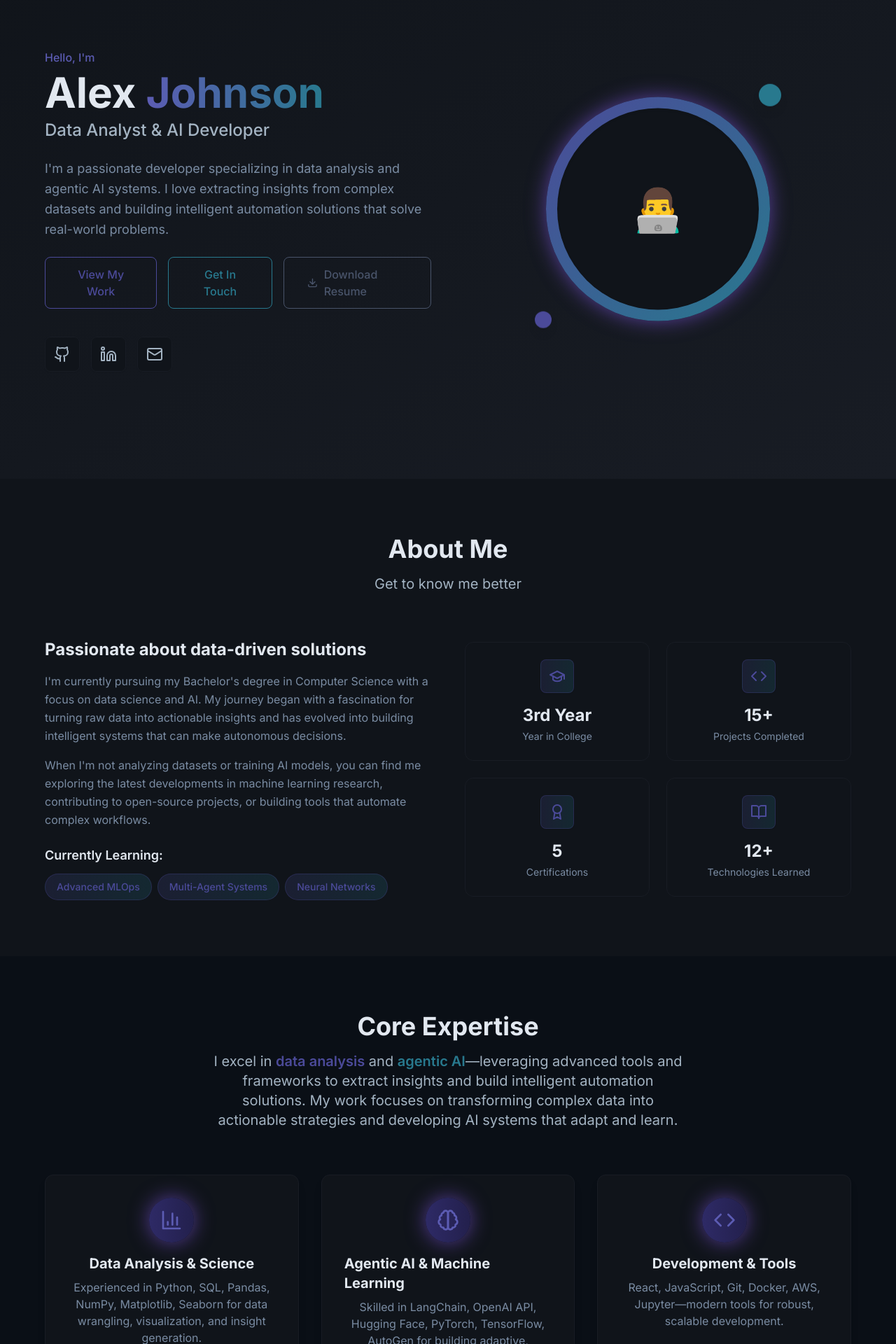
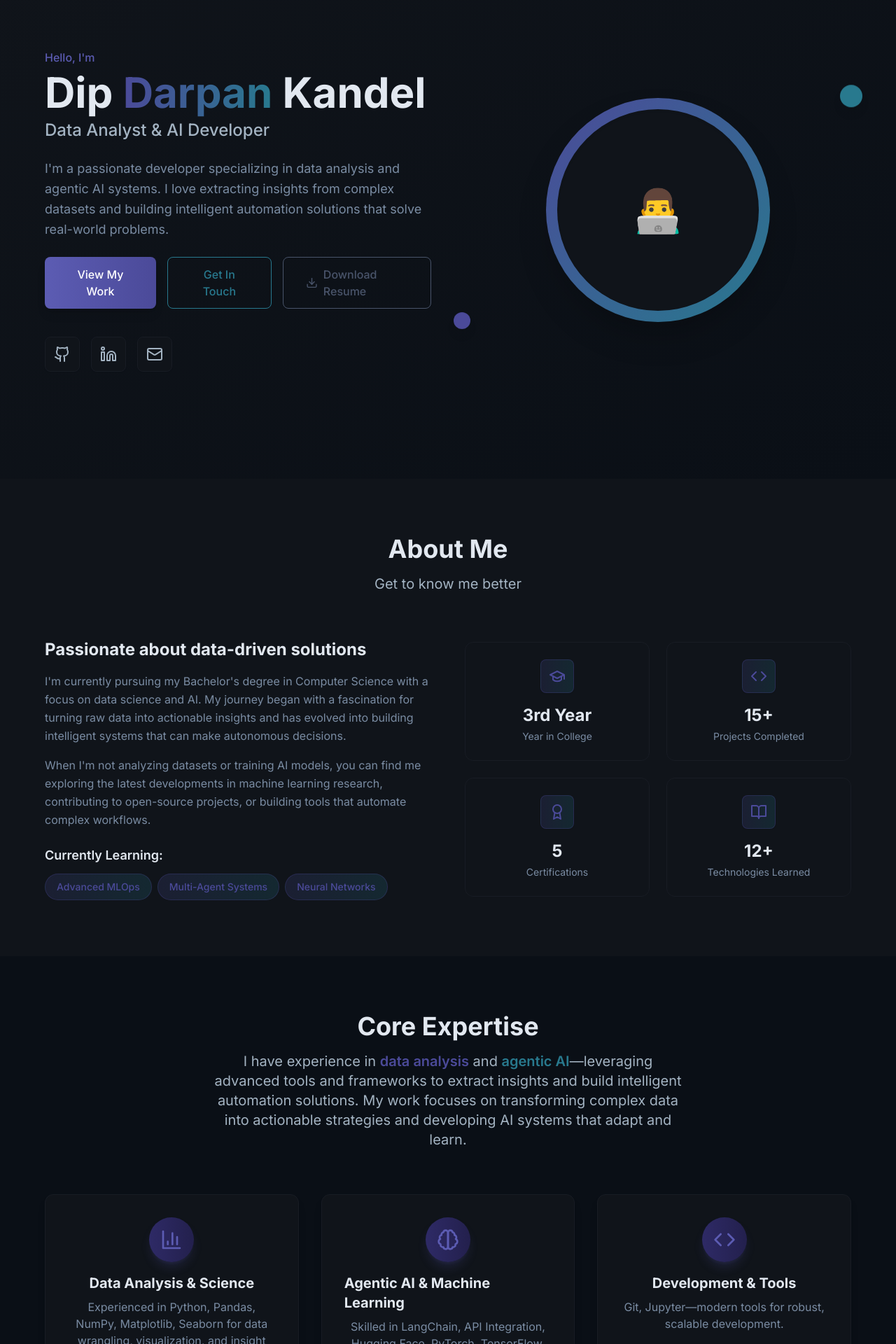
Before and after one commit to dip051030/Portfolio, a React (Vite) app: page / in a window 1280 px wide. Shown: the part 100-2020 px from the top of the page at 70% size. Built offline with nearby package versions, Linux system fonts and the light colour scheme.

Commit message:
again updating.

```diff
--- a/src/components/Header.jsx
+++ b/src/components/Header.jsx
@@ -1,49 +1,64 @@
-import React, { useState } from 'react'
-import { Menu, X } from 'lucide-react'
+import React, {useEffect, useState} from 'react'
+import {Menu, X} from 'lucide-react'
 
-const Header = ({ activeSection, setActiveSection }) => {
+const Header = ({activeSection, setActiveSection}) => {
     const [isMenuOpen, setIsMenuOpen] = useState(false)
 
-  const navItems = [
-    { id: 'home', label: 'Home' },
-    { id: 'about', label: 'About' },
-    { id: 'skills', label: 'Skills' },
-    { id: 'projects', label: 'Projects' },
-    { id: 'contact', label: 'Contact' }
-  ]
+    const navItems = [{id: 'home', label: 'Home'}, {id: 'about', label: 'About'}, {
+        id: 'skills',
+        label: 'Skills'
+    }, {id: 'projects', label: 'Projects'}, {id: 'contact', label: 'Contact'}]
+
+    // Add intersection observer for proper section tracking
+    useEffect(() => {
+        const observerOptions = {
+            root: null, rootMargin: '-50% 0px -50% 0px', threshold: 0
+        }
+
+        const observer = new IntersectionObserver((entries) => {
+            entries.forEach((entry) => {
+                if (entry.isIntersecting) {
+                    setActiveSection(entry.target.id)
+                }
+            })
+        }, observerOptions)
+
+        navItems.forEach((item) => {
+            const element = document.getElementById(item.id)
+            if (element) observer.observe(element)
+        })
+
+        return () => observer.disconnect()
+    }, [setActiveSection])
 
     const scrollToSection = (sectionId) => {
         const element = document.getElementById(sectionId)
         if (element) {
-      element.scrollIntoView({ behavior: 'smooth' })
+            element.scrollIntoView({behavior: 'smooth'})
         }
         setActiveSection(sectionId)
         setIsMenuOpen(false)
     }
 
     return (
-    <header className="fixed top-0 w-full bg-dark-100/90 backdrop-blur-md z-50 border-b border-dark-300 shadow-lg">
+        <header className="fixed top-0 w-full bg-dark-100/95 backdrop-blur-md z-50 border-b border-dark-300 shadow-lg">
             <nav className="section-padding py-4">
                 <div className="flex items-center justify-between">
                     <div className="text-2xl font-bold gradient-text glow-effect">
                         Portfolio
+
+
                     </div>
 
                     {/* Desktop Navigation */}
                     <div className="hidden md:flex space-x-8">
-            {navItems.map((item) => (
-              <button
+                        {navItems.map((item) => (<button
                             key={item.id}
                             onClick={() => scrollToSection(item.id)}
-                className={`text-sm font-medium transition-all duration-300 px-3 py-2 rounded-lg ${
-                  activeSection === item.id
-                    ? 'text-secondary-400 bg-secondary-400/10 shadow-secondary-500/20'
-                    : 'text-primary-700 hover:text-secondary-400 hover:bg-secondary-400/5'
-                }`}
+                            className={`text-sm font-medium transition-all duration-300 px-3 py-2 rounded-lg ${activeSection === item.id ? 'text-secondary-400 bg-secondary-400/10 shadow-secondary-500/20' : 'text-primary-700 hover:text-secondary-400 hover:bg-secondary-400/5'}`}
                         >
                             {item.label}
-              </button>
-            ))}
+                        </button>))}
                     </div>
 
                     {/* Mobile Menu Button */}
@@ -51,33 +66,24 @@ const Header = ({ activeSection, setActiveSection }) => {
                         className="md:hidden p-2 text-primary-700 hover:text-secondary-400 transition-colors"
                         onClick={() => setIsMenuOpen(!isMenuOpen)}
                     >
-            {isMenuOpen ? <X size={24} /> : <Menu size={24} />}
+                        {isMenuOpen ? <X size={24}/> : <Menu size={24}/>}
                     </button>
                 </div>
 
                 {/* Mobile Navigation */}
-        {isMenuOpen && (
-          <div className="md:hidden mt-4 py-4 border-t border-dark-300">
+                {isMenuOpen && (<div className="md:hidden mt-4 py-4 border-t border-dark-300">
                     <div className="flex flex-col space-y-2">
-              {navItems.map((item) => (
-                <button
+                        {navItems.map((item) => (<button
                             key={item.id}
                             onClick={() => scrollToSection(item.id)}
-                  className={`text-left text-sm font-medium transition-all duration-300 px-3 py-2 rounded-lg ${
-                    activeSection === item.id
-                      ? 'text-secondary-400 bg-secondary-400/10'
-                      : 'text-primary-700 hover:text-secondary-400 hover:bg-secondary-400/5'
-                  }`}
+                            className={`text-left text-sm font-medium transition-all duration-300 px-3 py-2 rounded-lg ${activeSection === item.id ? 'text-secondary-400 bg-secondary-400/10' : 'text-primary-700 hover:text-secondary-400 hover:bg-secondary-400/5'}`}
                         >
                             {item.label}
-                </button>
-              ))}
+                        </button>))}
                     </div>
-          </div>
-        )}
+                </div>)}
             </nav>
-    </header>
-  )
+        </header>)
 }
 
 export default Header
--- a/src/components/Hero.jsx
+++ b/src/components/Hero.jsx
@@ -1,5 +1,5 @@
 import React from 'react'
-import { Github, Linkedin, Mail } from 'lucide-react'
+import { Github, Linkedin, Mail, Download } from 'lucide-react'
 
 const Hero = () => {
   return (
@@ -11,7 +11,7 @@ const Hero = () => {
             <div className="space-y-2">
               <p className="text-secondary-500 font-medium">Hello, I'm</p>
               <h1 className="text-4xl md:text-6xl font-bold text-primary-900">
-                Alex <span className="gradient-text">Johnson</span>
+                Dip <span className="gradient-text">Darpan</span> Kandel
               </h1>
               <h2 className="text-xl md:text-2xl text-primary-700 font-medium">
                 Data Analyst & AI Developer
@@ -26,40 +26,61 @@ const Hero = () => {
 
             {/* CTA Buttons */}
             <div className="flex flex-col sm:flex-row gap-4">
-              <button className="border border-secondary-400 text-secondary-400 px-8 py-3 rounded-lg font-medium hover:border-secondary-300 hover:bg-secondary-400/10 transition-all duration-300">
+              <button
+                onClick={() => document.getElementById('projects')?.scrollIntoView({ behavior: 'smooth' })}
+                className="gradient-button text-white px-8 py-3 rounded-lg font-medium transition-all duration-300 shadow-lg hover:shadow-xl glow-effect"
+              >
                 View My Work
               </button>
-              <button className="border border-accent-400 text-accent-400 px-8 py-3 rounded-lg font-medium hover:border-accent-300 hover:bg-accent-400/10 transition-all duration-300">
+              <button
+                onClick={() => document.getElementById('contact')?.scrollIntoView({ behavior: 'smooth' })}
+                className="border border-accent-400 text-accent-400 px-8 py-3 rounded-lg font-medium hover:border-accent-300 hover:bg-accent-400/10 transition-all duration-300"
+              >
                 Get In Touch
               </button>
               <a
                 href="/resume.pdf"
                 download
-                className="border border-primary-400 text-primary-400 px-8 py-3 rounded-lg font-medium hover:border-primary-300 hover:bg-primary-400/10 transition-all duration-300 flex items-center gap-2 shadow-sm hover:shadow-primary-500/20"
+                className="border border-primary-400 text-primary-400 px-8 py-3 rounded-lg font-medium hover:border-primary-300 hover:bg-primary-400/10 transition-all duration-300 flex items-center justify-center gap-2 shadow-sm hover:shadow-primary-500/20"
                 aria-label="Download Resume"
               >
-                <svg xmlns="http://www.w3.org/2000/svg" className="h-5 w-5" fill="none" viewBox="0 0 24 24" stroke="currentColor"><path strokeLinecap="round" strokeLinejoin="round" strokeWidth={2} d="M4 16v2a2 2 0 002 2h12a2 2 0 002-2v-2M7 10l5 5m0 0l5-5m-5 5V4" /></svg>
+                <Download size={20} />
                 Download Resume
               </a>
             </div>
 
             {/* Social Links */}
             <div className="flex gap-4 pt-4">
-              <a href="#" className="p-3 dark-card rounded-lg shadow-sm hover:shadow-md transition-all duration-300 text-primary-700 hover:text-secondary-400 hover:shadow-secondary-500/20">
+              <a
+                href="https://github.com/alexjohnson"
+                target="_blank"
+                rel="noopener noreferrer"
+                aria-label="Visit my GitHub profile"
+                className="p-3 dark-card rounded-lg shadow-sm hover:shadow-md transition-all duration-300 text-primary-700 hover:text-secondary-400 hover:shadow-secondary-500/20"
+              >
                 <Github size={24} />
               </a>
-              <a href="#" className="p-3 dark-card rounded-lg shadow-sm hover:shadow-md transition-all duration-300 text-primary-700 hover:text-secondary-400 hover:shadow-secondary-500/20">
+              <a
+                href="https://linkedin.com/in/alexjohnson"
+                target="_blank"
+                rel="noopener noreferrer"
+                aria-label="Connect with me on LinkedIn"
+                className="p-3 dark-card rounded-lg shadow-sm hover:shadow-md transition-all duration-300 text-primary-700 hover:text-secondary-400 hover:shadow-secondary-500/20"
+              >
                 <Linkedin size={24} />
               </a>
-              <a href="#" className="p-3 dark-card rounded-lg shadow-sm hover:shadow-md transition-all duration-300 text-primary-700 hover:text-secondary-400 hover:shadow-secondary-500/20">
+              <a
+                href="mailto:alex.johnson@email.com"
+                aria-label="Send me an email"
+                className="p-3 dark-card rounded-lg shadow-sm hover:shadow-md transition-all duration-300 text-primary-700 hover:text-secondary-400 hover:shadow-secondary-500/20"
+              >
                 <Mail size={24} />
               </a>
             </div>
           </div>
 
           {/* Profile Image */}
-          <div className="flex justify-center animate-slide-up">
-            <div className="relative animate-float">
+          <div className="flex justify-center animate-slide-up relative">
             <div className="w-80 h-80 bg-gradient-to-br from-secondary-400 to-accent-400 rounded-full flex items-center justify-center shadow-2xl glow-effect">
               <div className="w-72 h-72 bg-dark-200 rounded-full flex items-center justify-center shadow-inner">
                 <div className="text-6xl">👨‍💻</div>
@@ -71,7 +92,6 @@ const Hero = () => {
           </div>
         </div>
       </div>
-      </div>
     </section>
   )
 }
--- a/src/components/Projects.jsx
+++ b/src/components/Projects.jsx
@@ -104,6 +104,9 @@ const Projects = () => {
         <div className="flex gap-3">
           <a
             href={project.githubUrl}
+            target="_blank"
+            rel="noopener noreferrer"
+            aria-label={`View ${project.title} source code on GitHub`}
             className="flex items-center gap-2 text-primary-600 hover:text-primary-900 transition-colors px-3 py-2 rounded-lg hover:bg-dark-300"
           >
             <Github size={18} />
@@ -111,6 +114,9 @@ const Projects = () => {
           </a>
           <a
             href={project.liveUrl}
+            target="_blank"
+            rel="noopener noreferrer"
+            aria-label={`View ${project.title} live demo`}
             className="flex items-center gap-2 text-secondary-400 hover:text-secondary-300 transition-colors px-3 py-2 rounded-lg hover:bg-secondary-400/10"
           >
             <ExternalLink size={18} />
--- a/src/components/Skills.jsx
+++ b/src/components/Skills.jsx
@@ -8,7 +8,7 @@ const Skills = () => {
         <div className="text-center mb-16">
           <h2 className="text-4xl font-bold text-primary-900 mb-4">Core Expertise</h2>
           <p className="text-xl text-primary-700 max-w-2xl mx-auto">
-            I excel in <span className="text-secondary-400 font-semibold">data analysis</span> and <span className="text-accent-400 font-semibold">agentic AI</span>—leveraging advanced tools and frameworks to extract insights and build intelligent automation solutions. My work focuses on transforming complex data into actionable strategies and developing AI systems that adapt and learn.
+            I have experience in <span className="text-secondary-400 font-semibold">data analysis</span> and <span className="text-accent-400 font-semibold">agentic AI</span>—leveraging advanced tools and frameworks to extract insights and build intelligent automation solutions. My work focuses on transforming complex data into actionable strategies and developing AI systems that adapt and learn.
           </p>
         </div>
         <div className="grid md:grid-cols-2 lg:grid-cols-3 gap-8">
@@ -17,21 +17,21 @@ const Skills = () => {
               <BarChart3 className="text-secondary-500" size={32} />
             </div>
             <h3 className="text-xl font-bold text-primary-900 mb-2">Data Analysis & Science</h3>
-            <p className="text-primary-600 text-center">Experienced in Python, SQL, Pandas, NumPy, Matplotlib, Seaborn for data wrangling, visualization, and insight generation.</p>
+            <p className="text-primary-600 text-center">Experienced in Python, Pandas, NumPy, Matplotlib, Seaborn for data wrangling, visualization, and insight generation.</p>
           </div>
           <div className="dark-card p-8 rounded-xl shadow-lg card-hover flex flex-col items-center">
             <div className="inline-flex items-center justify-center w-16 h-16 bg-gradient-to-r from-secondary-200 to-secondary-100 rounded-full mb-4 glow-effect">
               <Brain className="text-secondary-500" size={32} />
             </div>
             <h3 className="text-xl font-bold text-primary-900 mb-2">Agentic AI & Machine Learning</h3>
-            <p className="text-primary-600 text-center">Skilled in LangChain, OpenAI API, Hugging Face, PyTorch, TensorFlow, AutoGen for building adaptive, intelligent systems.</p>
+            <p className="text-primary-600 text-center">Skilled in LangChain, API Integration, Hugging Face, PyTorch, TensorFlow, AutoGen for building adaptive, intelligent systems.</p>
           </div>
           <div className="dark-card p-8 rounded-xl shadow-lg card-hover flex flex-col items-center">
             <div className="inline-flex items-center justify-center w-16 h-16 bg-gradient-to-r from-secondary-200 to-secondary-100 rounded-full mb-4 glow-effect">
               <Code className="text-secondary-500" size={32} />
             </div>
             <h3 className="text-xl font-bold text-primary-900 mb-2">Development & Tools</h3>
-            <p className="text-primary-600 text-center">React, JavaScript, Git, Docker, AWS, Jupyter—modern tools for robust, scalable development.</p>
+            <p className="text-primary-600 text-center">Git, Jupyter—modern tools for robust, scalable development.</p>
           </div>
         </div>
       </div>
--- a/src/index.css
+++ b/src/index.css
@@ -8,7 +8,7 @@
   }
 
   body {
-    @apply bg-dark-100 text-primary-900;
+    @apply bg-dark-100 text-primary-900 font-sans;
   }
 }
 
@@ -18,7 +18,7 @@
   }
 
   .gradient-text {
-    @apply bg-gradient-to-r from-secondary-500 to-accent-400 bg-clip-text text-transparent;
+    @apply bg-gradient-to-r from-secondary-400 to-accent-400 bg-clip-text text-transparent;
   }
 
   .card-hover {
@@ -26,7 +26,7 @@
   }
 
   .gradient-bg {
-    @apply bg-gradient-to-br from-dark-200 to-primary-100;
+    @apply bg-gradient-to-br from-dark-200 to-dark-100;
   }
 
   .gradient-button {
@@ -34,10 +34,28 @@
   }
 
   .dark-card {
-    @apply bg-dark-200 border border-dark-300 hover:border-secondary-400/50;
+    @apply bg-dark-200 border border-dark-300 hover:border-secondary-400/50 transition-all duration-300;
   }
 
   .glow-effect {
-    @apply animate-glow;
+    @apply shadow-lg shadow-secondary-500/20 hover:shadow-secondary-500/40 transition-shadow duration-300;
+  }
+
+  .animate-fade-in {
+    animation: fadeIn 0.6s ease-in;
+  }
+
+  .animate-slide-up {
+    animation: slideUp 0.8s ease-out;
   }
 }
+
+@keyframes fadeIn {
+  0% { opacity: 0; transform: translateY(20px); }
+  100% { opacity: 1; transform: translateY(0); }
+}
+
+@keyframes slideUp {
+  0% { opacity: 0; transform: translateY(40px); }
+  100% { opacity: 1; transform: translateY(0); }
+}
--- a/vite.config.js
+++ b/vite.config.js
@@ -7,5 +7,9 @@ export default defineConfig({
   server: {
     port: 3000,
     open: true
+  },
+  build: {
+    outDir: 'dist',
+    sourcemap: true
   }
 })
```
Also changed, not shown: 1 other file (tests, documents, lock files or other folders). Lines whose indentation alone changed are shown as unchanged.
